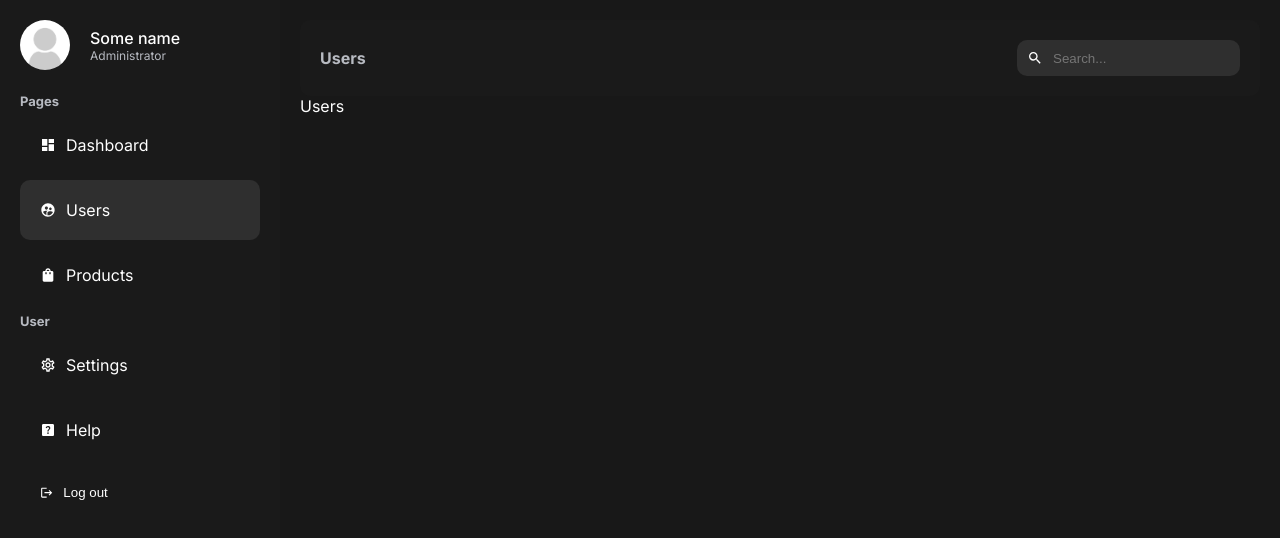
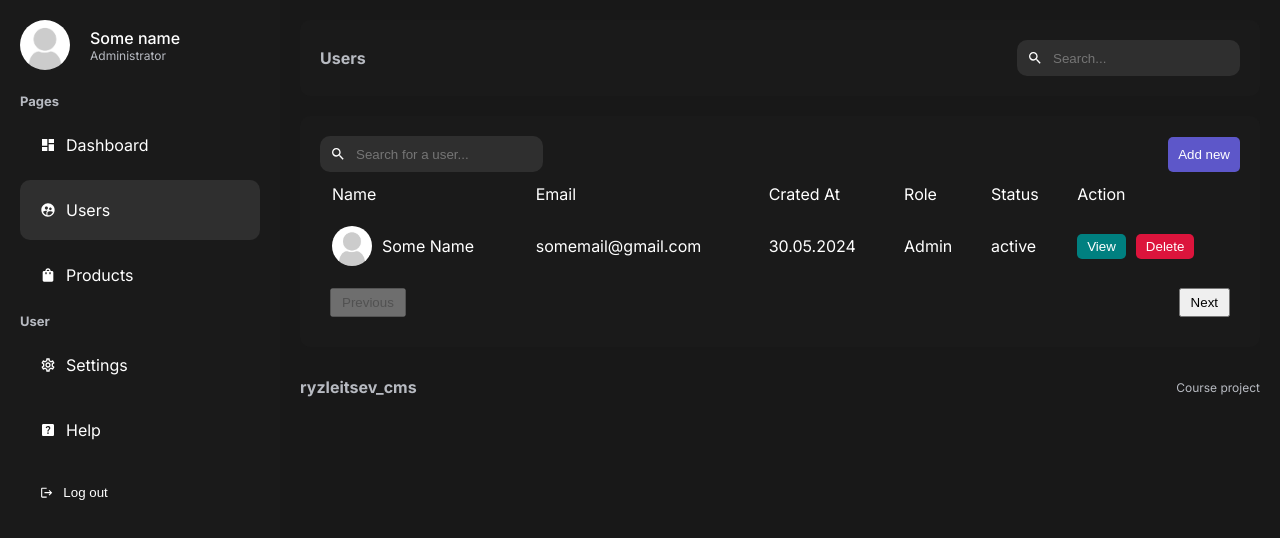
Before and after one commit to mryzleitsev/ryzleitsev_cms, a Next.js app: page /dashboard/users in a window 1280 px wide. Shown: the top 538 px of the page. Built offline with nearby package versions, Linux system fonts and the light colour scheme.

Commit message:
Added footer.jsx and content for user page

```diff
--- a/app/dashboard/layout.jsx
+++ b/app/dashboard/layout.jsx
@@ -1,6 +1,7 @@
 import Sidebar from '../ui/dashboard/sidebar/sidebar';
 import Navbar from '../ui/dashboard/navbar/navbar';
 import styles from '../ui/dashboard/dashboard.module.css'
+import Footer from "@/app/ui/dashboard/footer/footer";
 const Layout = ({children}) => {
     return (
         <div className={styles.container}>
@@ -10,6 +11,7 @@
             <div className={styles.content}>
                 <Navbar/>
                 {children}
+                <Footer/>
             </div>
         </div>
     )
--- a/app/dashboard/users/page.jsx
+++ b/app/dashboard/users/page.jsx
@@ -1,6 +1,54 @@
+import styles from "@/app/ui/dashboard/users/users.module.css"
+import Search from "@/app/ui/dashboard/search/search";
+import Link from "next/link";
+import Image from "next/image";
+import Pagination from "@/app/ui/dashboard/pagination/pagination";
+
 const UsersPage = () => {
     return (
-        <div>Users</div>
+       <div className={styles.container}>
+           <div className={styles.top}>
+            <Search placeholder="Search for a user..."/>
+               <Link href="/dashboard/users/add"></Link>
+               <button className={styles.addButton}>Add new</button>
+           </div>
+           <table className={styles.table}>
+               <thead>
+              <tr>
+                  <td>Name</td>
+                  <td>Email</td>
+                  <td>Crated At</td>
+                  <td>Role</td>
+                  <td>Status</td>
+                  <td>Action</td>
+              </tr>
+               </thead>
+
+               <tbody>
+               <tr>
+                   <td>
+                    <div className={styles.user}>
+                       <Image src="/noavatar.png" alt="" width={40} height={40} className={styles.userImage}/>
+                       Some Name
+                    </div>
+                   </td>
+                   <td>somemail@gmail.com</td>
+                   <td>30.05.2024</td>
+                   <td>Admin</td>
+                   <td>active</td>
+                     <td>
+                      <div className={styles.buttons}>
+                          <Link href="/">
+                              <button className={`${styles.button} ${styles.view}`}>View</button>
+                          </Link>
+                          <button className={`${styles.button} ${styles.delete}`}>Delete</button>
+                      </div>
+                     </td>
+               </tr>
+               </tbody>
+           </table>
+           <Pagination/>
+       </div>
     )
 }
 
--- /dev/null
+++ b/app/ui/dashboard/footer/footer.jsx
@@ -0,0 +1,12 @@
+import styles from "./footer.module.css";
+
+const Footer = () => {
+    return (
+        <div className={styles.container}>
+            <div className={styles.logo}><a href="https://github.com/mryzleitsev/ryzleitsev_cms">ryzleitsev_cms</a></div>
+            <div className={styles.text}>Course project</div>
+        </div>
+    );
+};
+
+export default Footer;
--- /dev/null
+++ b/app/ui/dashboard/footer/footer.module.css
@@ -0,0 +1,15 @@
+.container {
+    display: flex;
+    align-items: center;
+    justify-content: space-between;
+    margin-top: 30px;
+    color: var(--textSoft);
+}
+
+.logo {
+    font-weight: bold;
+}
+
+.text {
+    font-size: 12px;
+}
--- /dev/null
+++ b/app/ui/dashboard/pagination/pagination.jsx
@@ -0,0 +1,12 @@
+import styles from "./pagination.module.css"
+
+const Pagination = () => {
+    return (
+        <div className={styles.container}>
+            <button className={styles.button} disabled>Previous</button>
+            <button className={styles.button}>Next</button>
+        </div>
+    )
+}
+
+export default Pagination;
--- /dev/null
+++ b/app/ui/dashboard/pagination/pagination.module.css
@@ -0,0 +1,14 @@
+.container{
+    padding: 10px;
+    display: flex;
+    justify-content: space-between;
+}
+
+.button{
+    padding: 5px 10px;
+    cursor: pointer;
+}
+
+.button:disabled{
+    cursor: not-allowed;
+}
--- /dev/null
+++ b/app/ui/dashboard/products/products.module.css
@@ -0,0 +1,3 @@
+.container{
+
+}
--- /dev/null
+++ b/app/ui/dashboard/search/search.jsx
@@ -0,0 +1,13 @@
+import styles from "@/app/ui/dashboard/search/serach.module.css"
+import {MdSearch} from "react-icons/md";
+
+const Search = ({placeholder}) => {
+    return (
+        <div className={styles.container}>
+            <MdSearch/>
+            <input type="text" placeholder={placeholder} className={styles.input}/>
+        </div>
+    )
+}
+
+export default Search;
--- /dev/null
+++ b/app/ui/dashboard/search/serach.module.css
@@ -0,0 +1,16 @@
+.container {
+    display: flex;
+    align-items: center;
+    gap: 10px;
+    background-color: #2f2f2f;
+    padding: 10px;
+    border-radius: 10px;
+    width: max-content;
+}
+
+.input {
+    background-color: transparent;
+    border: none;
+    color: var(--text);
+    outline: none;
+}
--- /dev/null
+++ b/app/ui/dashboard/users/users.module.css
@@ -0,0 +1,61 @@
+.container{
+    background-color: var(--bgSoft);
+    padding: 20px;
+    border-radius: 10px;
+    margin-top: 20px;
+}
+
+.top{
+    display: flex;
+    align-items: center;
+    justify-content: space-between;
+}
+
+.addButton{
+    padding: 10px;
+    background-color: #5d57c9;
+    color: var(--text);
+    border: none;
+    border-radius: 5px;
+    cursor: pointer;
+}
+
+.table{
+    width: 100%;
+}
+
+.table td{
+    padding: 10px;
+}
+
+.user{
+    display: flex;
+    align-items: center;
+    gap: 10px;
+}
+
+.userImage{
+    border-radius: 50%;
+    object-fit: cover;
+}
+
+.buttons{
+    display: flex;
+    gap: 10px;
+}
+
+.button{
+    padding: 5px 10px;
+    border-radius: 5px;
+    color: var(--text);
+    border: none;
+    cursor: pointer;
+}
+
+.view{
+    background-color: teal;
+}
+
+.delete{
+    background-color: crimson;
+}
```
